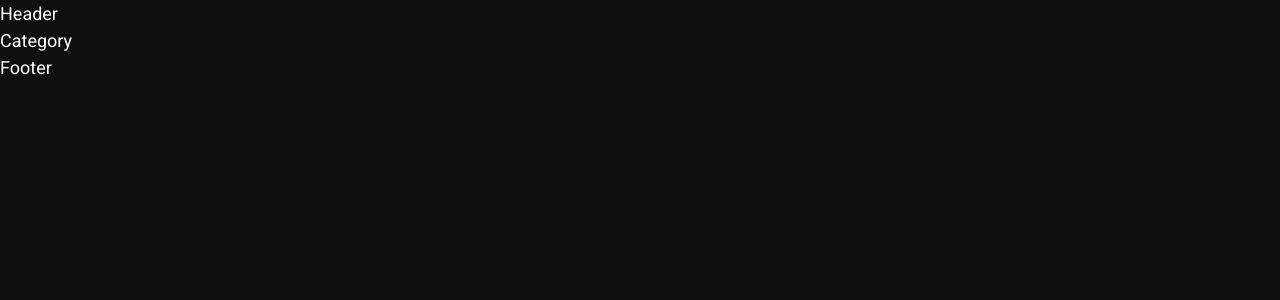
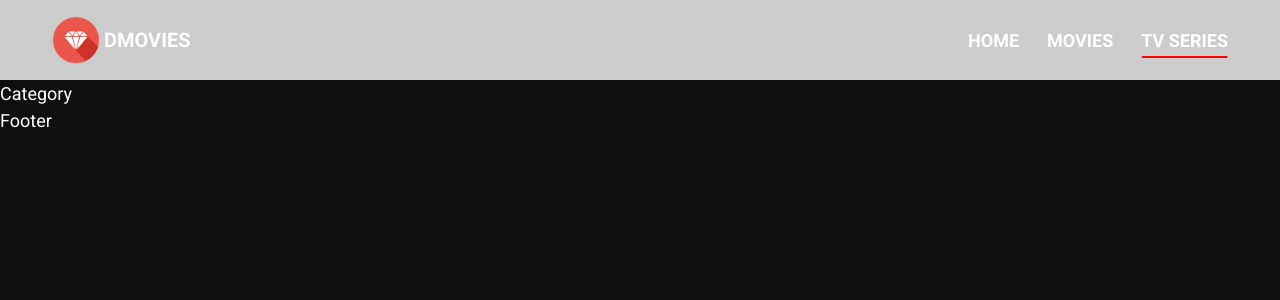
Before and after one commit to lhanhfire1999/react-movie, a React (Create React App) app: page /tv in a window 1280 px wide. Shown: the top 300 px of the page. Built offline with nearby package versions, Linux system fonts and the light colour scheme; the HTML template or start-up script is replaced by a standard one.

Commit message:
header component

```diff
--- a/src/components/Header/Header.scss
+++ b/src/components/Header/Header.scss
@@ -0,0 +1,66 @@
+@use '../../scss/abstracts/' as *;
+
+.header {
+  position: fixed;
+  top: 0;
+  left: 0;
+  width: 100%;
+  height: $headerHeight;
+  background-color: #ccc;
+
+  @media (hover: hover) {
+    a:hover {
+      color: $mainColor;
+    }
+  }
+
+  &__wrap {
+    height: 100%;
+    padding: 0 12px;
+    @include flex(center, space-between);
+
+    & > .header__logo {
+      @include flex;
+      font-size: $fontSizeMedium;
+      font-weight: 600;
+
+      img {
+        width: 48px;
+        margin-right: 4px;
+      }
+    }
+
+    & > .header__nav {
+      @include flex;
+
+      & > li + li {
+        margin-left: 28px;
+      }
+
+      & > li > a {
+        text-transform: uppercase;
+        font-weight: 600;
+        padding: 4px 0;
+        position: relative;
+
+        &:before {
+          content: '';
+          position: absolute;
+          bottom: 0;
+          left: 50%;
+          transform: translateX(-50%);
+          height: 2px;
+          width: 0;
+          background-color: $mainColor;
+          border-radius: 4px;
+          transition: width 0.3s;
+        }
+
+        &.active::before,
+        &:hover::before {
+          width: 100%;
+        }
+      }
+    }
+  }
+}
--- a/src/components/Header/index.jsx
+++ b/src/components/Header/index.jsx
@@ -1,7 +1,46 @@
-import React from 'react';
+import clsx from 'clsx';
+import React, { useMemo } from 'react';
+import { Link, useLocation } from 'react-router-dom';
+import logo from '../../assets/logo.png';
+import './Header.scss';
+
+const headerNav = [
+  { display: 'home', path: '/' },
+  { display: 'movies', path: '/movie' },
+  { display: 'tv series', path: '/tv' },
+];
 
 const Header = () => {
-  return <div>Header</div>;
+  const { pathname } = useLocation();
+
+  const activeIndex = useMemo(() => {
+    const index = headerNav.findIndex(({ path }) => path === pathname);
+    return index;
+  }, [pathname]);
+
+  return (
+    <header className="header">
+      <div className="header__wrap container">
+        <Link className="header__logo" to="/">
+          <img src={logo} alt="Logo movies" />
+          DMOVIES
+        </Link>
+
+        <ul className="header__nav">
+          {headerNav.map((item, i) => (
+            <li key={i}>
+              <Link
+                className={clsx({ active: i === activeIndex })}
+                to={item.path}
+              >
+                {item.display}
+              </Link>
+            </li>
+          ))}
+        </ul>
+      </div>
+    </header>
+  );
 };
 
 export default Header;
--- a/src/scss/_global.scss
+++ b/src/scss/_global.scss
@@ -13,6 +13,8 @@ body {
   font-size: $fontSizeNormal;
   line-height: 1.5;
   background-color: $bodyBg;
+
+  padding-top: $headerHeight;
 }
 
 a {
--- a/src/scss/_grid.scss
+++ b/src/scss/_grid.scss
@@ -1,7 +1,7 @@
 @use './abstracts/' as *;
 
 .container {
-  max-width: 1200px;
+  max-width: 1570px;
   margin: 0 auto;
 
   &-fluid {
@@ -77,7 +77,7 @@
   }
 }
 
-@media (min-width: $tabletWidth) {
+@media only screen and (min-width: $tabletWidth) {
   .row {
     margin-left: -8px;
     margin-right: -8px;
@@ -170,13 +170,7 @@
   }
 }
 
-@media (min-width: $tabletWidth) and (max-width: calc($pcWidth - 1px)) {
-  .container {
-    width: 644px;
-  }
-}
-
-@media (min-width: $pcWidth) {
+@media only screen and (min-width: $pcWidth) {
   .row {
     margin-left: -12px;
     margin-right: -12px;
@@ -269,8 +263,26 @@
   }
 }
 
-@media (min-width: $pcWidth) and (max-width: 1239px) {
+@media only screen and (min-width: $tabletWidth) and (max-width: calc($pcWidth - 1px)) {
+  .container {
+    width: 644px;
+  }
+}
+
+@media only screen and (min-width: $pcWidth) and (max-width: 1239px) {
   .container {
     width: 984px;
   }
 }
+
+@media only screen and (min-width: 1240px) and (max-width: 1439px) {
+  .container {
+    width: 1200px;
+  }
+}
+
+@media only screen and (min-width: 1440px) and (max-width: 1600px) {
+  .container {
+    width: 1370px;
+  }
+}
--- a/src/scss/abstracts/_variables.scss
+++ b/src/scss/abstracts/_variables.scss
@@ -16,4 +16,4 @@ $fontSizeLarge: 1.5625rem;
 $tabletWidth: 740px;
 $pcWidth: 1024px;
 
-$headerWidth: 5rem;
+$headerHeight: 5rem;
```
